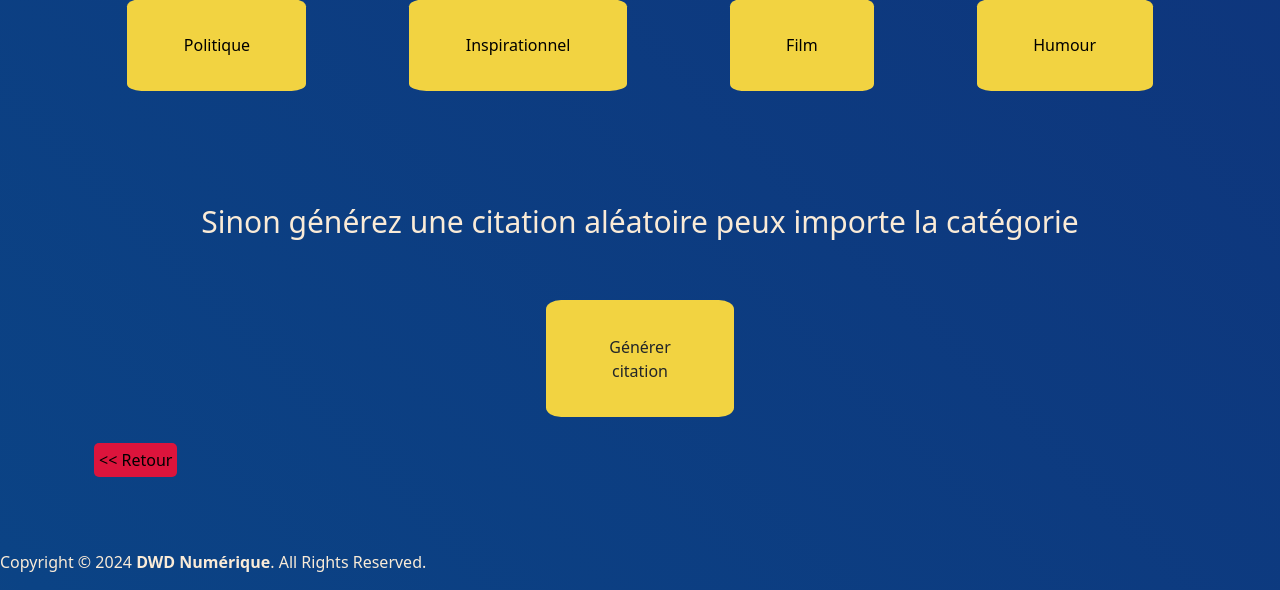
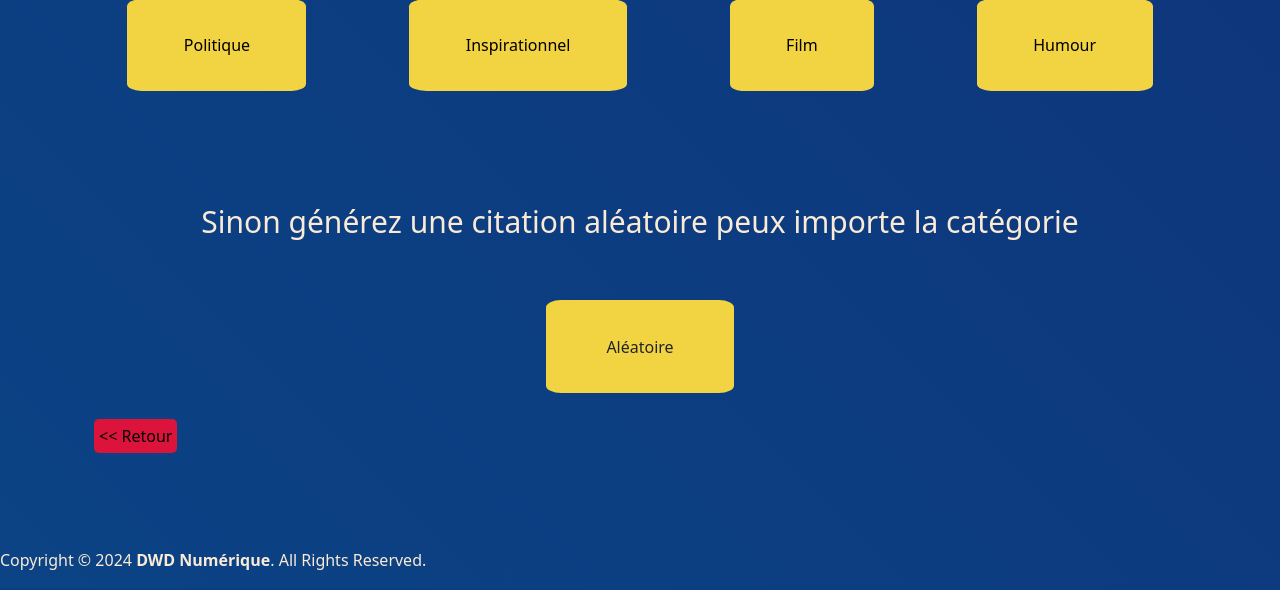
Before and after one commit to dday33480/randomquotesapp, a Django app: page /detail/ in a window 1280 px wide. Shown: the part 252-842 px from the top of the page. Run offline with Django 5.2, Linux system fonts and the light colour scheme; data comes from the database, SQL or seed files in the repository.

Commit message:
chore: Changes button text for all categories

```diff
--- a/quotes/templates/quotes/detail.html
+++ b/quotes/templates/quotes/detail.html
@@ -15,7 +15,7 @@
             </div>
 
             <h2 class="col-xs-1 text-center">Sinon générez une citation aléatoire peux importe la catégorie</h2>
-            <a class="btn col-xl-2" href="{% url 'quotes:results' %}">Générer citation</a>
+            <a class="btn col-xl-2" href="{% url 'quotes:results' %}">Aléatoire</a>
 
             <div class="nav-btn">
                 <a class="btn-return" href="{% url 'quotes:index' %}"><< Retour</a>
```
